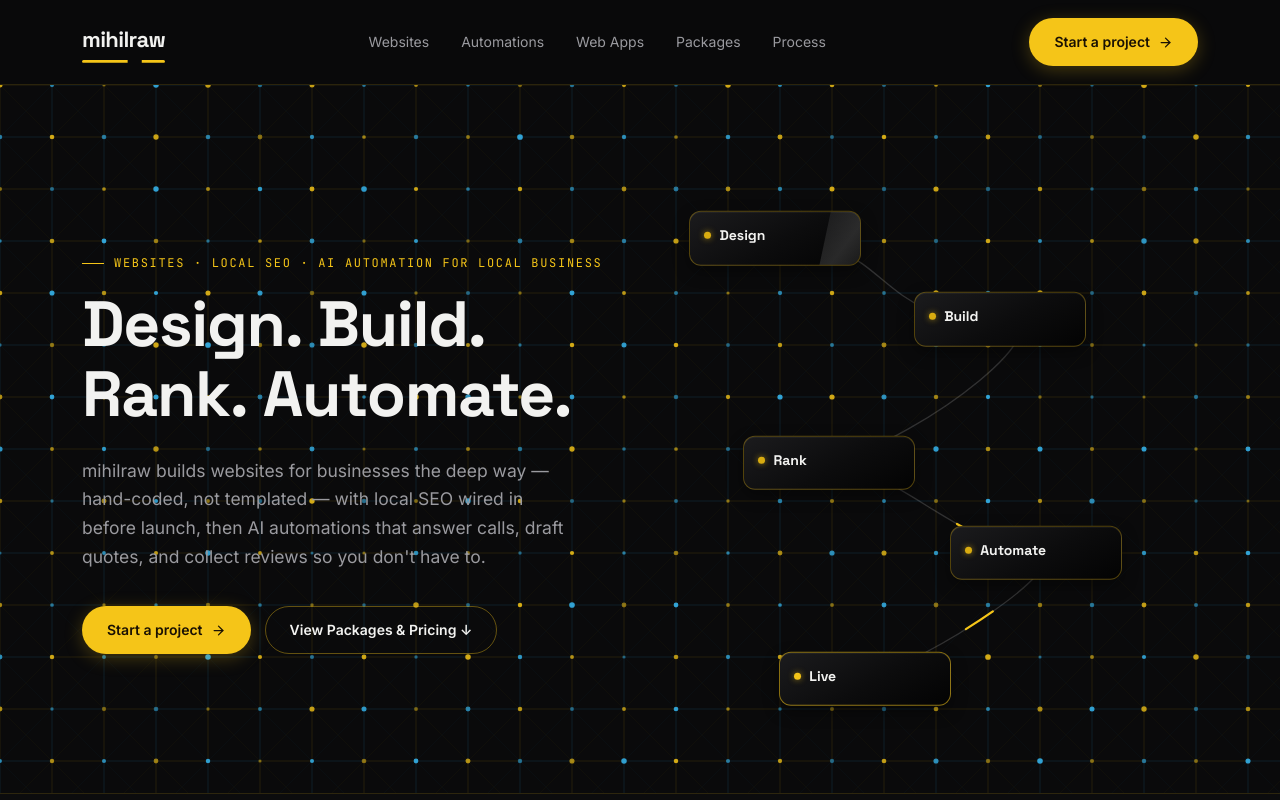
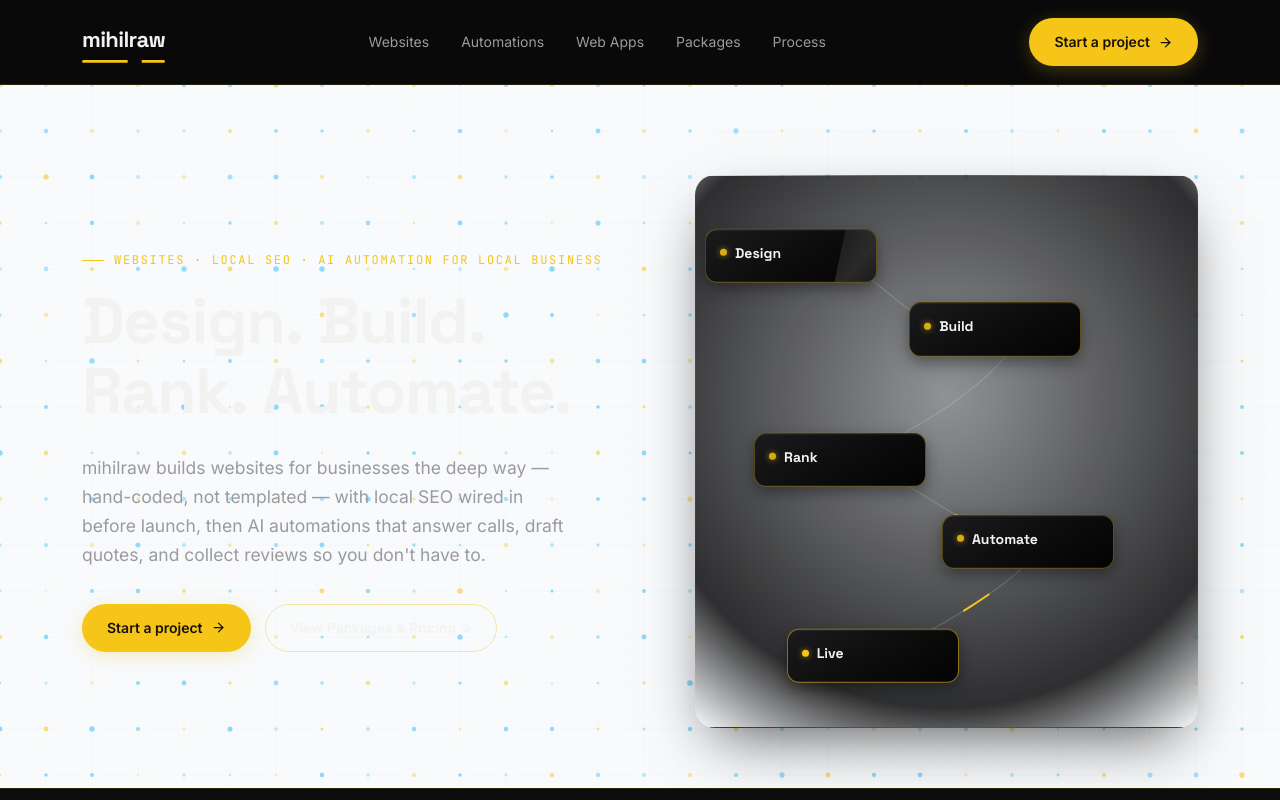
Before and after one commit to Minahil-25/mihilraw, a Next.js app: page / in a window 1280 px wide. Shown: the top 800 px of the page. Built offline with nearby package versions, Linux system fonts and the light colour scheme.

Commit message:
feat(hero): fill 100% of entire hero background with vivid gold and blue constellation dots

```diff
--- a/app/globals.css
+++ b/app/globals.css
@@ -36,7 +36,10 @@ html {
 }
 
 body {
-  background: var(--bg);
+  background:
+    radial-gradient(ellipse 900px 500px at 15% -5%, rgba(255, 255, 255, 0.05), transparent 60%),
+    radial-gradient(ellipse 700px 500px at 100% 10%, rgba(245, 197, 24, 0.045), transparent 55%),
+    var(--bg);
   color: var(--text);
   font-family: var(--font-body);
   line-height: 1.6;
@@ -258,14 +261,20 @@ nav.nav-bar .wrap {
   overflow: hidden;
   padding: 90px 0 60px;
   background: transparent;
+  width: 100%;
 }
 
 .hero-backdrop {
   position: absolute;
-  inset: 0;
+  top: 0;
+  left: 0;
+  right: 0;
+  bottom: 0;
+  width: 100%;
+  height: 100%;
   z-index: 1;
   pointer-events: none;
-  opacity: 1;
+  overflow: hidden;
 }
 
 .hero .wrap {
@@ -320,12 +329,33 @@ nav.nav-bar .wrap {
 /* WORKFLOW CANVAS */
 .canvas-frame {
   position: relative;
-  background: transparent;
-  border: none;
-  padding: 0;
-  box-shadow: none;
-  backdrop-filter: none;
-  -webkit-backdrop-filter: none;
+  overflow: hidden;
+  background: radial-gradient(circle at 50% 40%, rgba(20, 20, 24, 0.45) 0%, rgba(10, 10, 11, 0.85) 75%, transparent 100%);
+  border: 1px solid rgba(255, 255, 255, 0.04);
+  border-radius: var(--radius-lg);
+  padding: 22px;
+  backdrop-filter: blur(16px);
+  -webkit-backdrop-filter: blur(16px);
+  box-shadow: 0 24px 60px -20px rgba(0, 0, 0, 0.7);
+}
+
+.canvas-frame::before {
+  content: "";
+  position: absolute;
+  top: -60%;
+  left: -70%;
+  width: 45%;
+  height: 220%;
+  background: linear-gradient(115deg, transparent, rgba(255, 255, 255, 0.04), transparent);
+  transform: rotate(10deg);
+  animation: frameSheen 8s ease-in-out infinite;
+  pointer-events: none;
+}
+
+@keyframes frameSheen {
+  0% { left: -70%; }
+  45% { left: 130%; }
+  100% { left: 130%; }
 }
 
 .flow-wrap {
--- a/app/page.jsx
+++ b/app/page.jsx
@@ -61,7 +61,7 @@ export default function HomePage() {
       {/* HERO */}
       <header className="hero">
         <div className="hero-backdrop" aria-hidden="true">
-          <ConstellationGrid showOverlayText={false} transparentBackground={true} />
+          <ConstellationGrid showOverlayText={false} />
         </div>
         <div className="wrap">
           <div className="hero-copy">
--- a/components/ui/constellation-grid.tsx
+++ b/components/ui/constellation-grid.tsx
@@ -1,6 +1,6 @@
 'use client';
 
-import React, { useEffect, useRef } from 'react';
+import React, { useEffect, useRef, useState } from 'react';
 
 interface Node {
   x: number;
@@ -18,23 +18,31 @@ interface Node {
 interface ConstellationGridProps {
   className?: string;
   showOverlayText?: boolean;
-  transparentBackground?: boolean;
 }
 
 export default function ConstellationGrid({
   className = '',
-  showOverlayText = true,
-  transparentBackground = false
+  showOverlayText = false
 }: ConstellationGridProps) {
   const canvasRef = useRef<HTMLCanvasElement | null>(null);
   const containerRef = useRef<HTMLDivElement | null>(null);
+  const [isDarkMode, setIsDarkMode] = useState<boolean>(true);
+
+  // Sync theme preference
+  useEffect(() => {
+    const mediaQuery = window.matchMedia('(prefers-color-scheme: dark)');
+    setIsDarkMode(mediaQuery.matches);
+    const handler = (e: MediaQueryListEvent) => setIsDarkMode(e.matches);
+    mediaQuery.addEventListener('change', handler);
+    return () => mediaQuery.removeEventListener('change', handler);
+  }, []);
 
   useEffect(() => {
     const canvas = canvasRef.current;
     const container = containerRef.current;
     if (!canvas || !container) return;
 
-    const ctx = canvas.getContext('2d', { alpha: true });
+    const ctx = canvas.getContext('2d', { alpha: false });
     if (!ctx) return;
 
     let animationFrameId: number;
@@ -43,10 +51,10 @@ export default function ConstellationGrid({
 
     // Mouse velocity & inertial tracking
     const mouse = {
-      x: -2000,
-      y: -2000,
-      prevX: -2000,
-      prevY: -2000,
+      x: -1000,
+      y: -1000,
+      prevX: -1000,
+      prevY: -1000,
       vx: 0,
       vy: 0,
       radius: 220,
@@ -54,55 +62,22 @@ export default function ConstellationGrid({
 
     let nodes: Node[] = [];
 
-    const initNodes = (w: number, h: number) => {
-      nodes = [];
-      const spacing = 52; // Matrix grid spacing
-      // Extended boundaries to guarantee 100% full edge-to-edge coverage
-      const startX = -spacing;
-      const startY = -spacing;
-      const endX = w + spacing * 2;
-      const endY = h + spacing * 2;
+    const handleResize = () => {
+      const dpr = Math.min(window.devicePixelRatio || 1, 2);
+      const parent = container.parentElement;
+      const rect = parent ? parent.getBoundingClientRect() : container.getBoundingClientRect();
 
-      let colIdx = 0;
-      for (let x = startX; x <= endX; x += spacing) {
-        let rowIdx = 0;
-        for (let y = startY; y <= endY; y += spacing) {
-          nodes.push({
-            x,
-            y,
-            vx: 0,
-            vy: 0,
-            baseX: x,
-            baseY: y,
-            radius: Math.random() * 0.8 + 1.8,
-            label: `${(colIdx * 7).toString(16).toUpperCase()}:${(rowIdx * 11).toString(16).toUpperCase()}`,
-            pulse: Math.random() * Math.PI * 2,
-            colorType: (colIdx + rowIdx) % 2 === 0 ? 'yellow' : 'blue',
-          });
-          rowIdx++;
-        }
-        colIdx++;
-      }
-    };
+      width = Math.max(rect.width, window.innerWidth, 300);
+      height = Math.max(rect.height, parent?.offsetHeight || 0, 700);
 
-    const handleResize = () => {
-      if (!container || !canvas || !ctx) return;
-      const dpr = Math.min(window.devicePixelRatio || 1, 2);
-      const rect = container.getBoundingClientRect();
-      const w = Math.max(rect.width || 0, window.innerWidth);
-      const h = Math.max(rect.height || 0, container.offsetHeight || 0, 700);
+      canvas.width = Math.round(width * dpr);
+      canvas.height = Math.round(height * dpr);
+      canvas.style.width = `${width}px`;
+      canvas.style.height = `${height}px`;
 
-      width = w;
-      height = h;
-
-      canvas.width = Math.floor(w * dpr);
-      canvas.height = Math.floor(h * dpr);
-      canvas.style.width = `${w}px`;
-      canvas.style.height = `${h}px`;
-
-      // Set scale once per resize to prevent cumulative compound scaling
-      ctx.setTransform(dpr, 0, 0, dpr, 0, 0);
-      initNodes(w, h);
+      ctx.setTransform(1, 0, 0, 1, 0, 0);
+      ctx.scale(dpr, dpr);
+      initNodes();
     };
 
     const handleMouseMove = (e: MouseEvent) => {
@@ -112,19 +87,45 @@ export default function ConstellationGrid({
     };
 
     const handleMouseLeave = () => {
-      mouse.x = -2000;
-      mouse.y = -2000;
+      mouse.x = -1000;
+      mouse.y = -1000;
+    };
+
+    const initNodes = () => {
+      nodes = [];
+      const spacing = 46; // Dense, seamless dot grid across whole hero
+      const cols = Math.ceil(width / spacing) + 2;
+      const rows = Math.ceil(height / spacing) + 2;
+
+      for (let i = 0; i < cols; i++) {
+        for (let j = 0; j < rows; j++) {
+          const x = i * spacing;
+          const y = j * spacing;
+          nodes.push({
+            x,
+            y,
+            vx: 0,
+            vy: 0,
+            baseX: x,
+            baseY: y,
+            radius: Math.random() * 1.4 + 1.2,
+            label: `${(i * 7).toString(16).toUpperCase()}:${(j * 11).toString(16).toUpperCase()}`,
+            pulse: Math.random() * Math.PI * 2,
+            colorType: (i + j) % 3 === 0 ? 'yellow' : 'blue',
+          });
+        }
+      }
     };
 
     handleResize();
 
-    const ro = new ResizeObserver(() => {
+    const resizeObserver = new ResizeObserver(() => {
       handleResize();
     });
-    ro.observe(container);
     if (container.parentElement) {
-      ro.observe(container.parentElement);
+      resizeObserver.observe(container.parentElement);
     }
+    resizeObserver.observe(container);
 
     window.addEventListener('resize', handleResize);
     window.addEventListener('mousemove', handleMouseMove);
@@ -145,16 +146,15 @@ export default function ConstellationGrid({
 
       const speed = Math.sqrt(mouse.vx * mouse.vx + mouse.vy * mouse.vy);
 
-      // Distinct Yellow (#f5c518) and Light Blue (#38bdf8) accents
-      const yellowAccent = '245, 197, 24'; // Yellow
-      const lightBlueAccent = '56, 189, 248'; // Light Blue
+      // Colors
+      const bgColor = isDarkMode ? '#0a0a0b' : '#f8fafc';
+      const nodeDefaultColor = isDarkMode ? '200, 200, 210' : '15, 23, 42';
+      const yellowAccent = '245, 197, 24'; // mihilraw Gold/Yellow
+      const lightBlueAccent = '56, 189, 248'; // Sky Light Blue
 
-      if (transparentBackground) {
-        ctx.clearRect(0, 0, width + 50, height + 50);
-      } else {
-        ctx.fillStyle = '#0a0a0b';
-        ctx.fillRect(0, 0, width, height);
-      }
+      // Fill full hero dark background
+      ctx.fillStyle = bgColor;
+      ctx.fillRect(0, 0, width, height);
 
       // Node Physics Engine (Hooke's Law Spring-Mass-Damping system)
       const SPRING_K = 18; // Spring stiffness
@@ -196,8 +196,8 @@ export default function ConstellationGrid({
         n.y += n.vy * dt * 60;
       }
 
-      // Draw Connections (Optimized Distance Culling)
-      const MAX_CONN_DIST = 80;
+      // Draw Connections (Distance Culling)
+      const MAX_CONN_DIST = 75;
       const MAX_CONN_DIST_SQ = MAX_CONN_DIST * MAX_CONN_DIST;
 
       for (let i = 0; i < nodes.length; i++) {
@@ -211,11 +211,11 @@ export default function ConstellationGrid({
 
           if (distSq < MAX_CONN_DIST_SQ) {
             const nDist = Math.sqrt(distSq);
-            const alpha = (1 - nDist / MAX_CONN_DIST) * 0.38;
+            const alpha = (1 - nDist / MAX_CONN_DIST) * (isDarkMode ? 0.35 : 0.12);
 
             const connColor = n.colorType === 'yellow' ? yellowAccent : lightBlueAccent;
             ctx.strokeStyle = `rgba(${connColor}, ${alpha})`;
-            ctx.lineWidth = 0.9;
+            ctx.lineWidth = 0.8;
             ctx.beginPath();
             ctx.moveTo(n.x, n.y);
             ctx.lineTo(n2.x, n2.y);
@@ -224,7 +224,7 @@ export default function ConstellationGrid({
         }
       }
 
-      // Render Node Points & Interactive Highlights
+      // Render Dotted Node Points & Interactive Highlights
       for (let i = 0; i < nodes.length; i++) {
         const n = nodes[i];
         const dx = mouse.x - n.x;
@@ -234,33 +234,35 @@ export default function ConstellationGrid({
 
         const currentAccent = n.colorType === 'yellow' ? yellowAccent : lightBlueAccent;
 
-        // High contrast dot opacity
-        const baseAlpha = isNear ? 1.0 : 0.65 + Math.sin(n.pulse) * 0.2;
+        // Visible glowing dots across whole grid
+        const baseAlpha = isNear ? 1 : 0.55 + Math.sin(n.pulse) * 0.18;
 
-        ctx.fillStyle = `rgba(${currentAccent}, ${baseAlpha})`;
+        ctx.fillStyle = isNear
+          ? `rgba(${currentAccent}, ${baseAlpha})`
+          : `rgba(${currentAccent}, ${baseAlpha * 0.75})`;
 
         const currentRadius = isNear
           ? n.radius * 2.2
           : n.radius + Math.sin(n.pulse) * 0.3;
 
         ctx.beginPath();
-        ctx.arc(n.x, n.y, Math.max(1, currentRadius), 0, Math.PI * 2);
+        ctx.arc(n.x, n.y, Math.max(0.6, currentRadius), 0, Math.PI * 2);
         ctx.fill();
 
-        // High-tech Spatial Radar Rings on active proximity
-        if (dist < 95) {
+        // Spatial Radar Rings on active proximity
+        if (dist < 90) {
           const pulseRing = ((n.pulse * 20) % 30) + 4;
-          const ringAlpha = (1 - pulseRing / 34) * 0.55;
+          const ringAlpha = (1 - pulseRing / 34) * 0.5;
 
           ctx.strokeStyle = `rgba(${currentAccent}, ${ringAlpha})`;
-          ctx.lineWidth = 1.2;
+          ctx.lineWidth = 1;
           ctx.beginPath();
           ctx.arc(n.x, n.y, pulseRing, 0, Math.PI * 2);
           ctx.stroke();
 
           // Hex Coordinate Readout
-          ctx.font = '9px ui-monospace, SFMono-Regular, Consolas, monospace';
-          ctx.fillStyle = `rgba(${currentAccent}, 0.95)`;
+          ctx.font = '8px ui-monospace, SFMono-Regular, Consolas, monospace';
+          ctx.fillStyle = `rgba(${currentAccent}, 0.85)`;
           ctx.fillText(n.label, n.x + 10, n.y - 10);
         }
       }
@@ -272,22 +274,23 @@ export default function ConstellationGrid({
 
     return () => {
       cancelAnimationFrame(animationFrameId);
-      ro.disconnect();
+      resizeObserver.disconnect();
       window.removeEventListener('resize', handleResize);
       window.removeEventListener('mousemove', handleMouseMove);
       window.removeEventListener('mouseleave', handleMouseLeave);
     };
-  }, [transparentBackground]);
+  }, [isDarkMode]);
 
   return (
     <div
       ref={containerRef}
-      className={`relative w-full h-full ${transparentBackground ? 'min-h-0 bg-transparent' : 'min-h-[400px] bg-[#0a0a0b]'} overflow-hidden select-none ${className}`}
-      style={{ isolation: 'isolate' }}
+      className={`absolute inset-0 w-full h-full overflow-hidden select-none pointer-events-none ${className}`}
+      style={{ position: 'absolute', top: 0, left: 0, width: '100%', height: '100%' }}
     >
       <canvas
         ref={canvasRef}
-        className={`absolute inset-0 block ${transparentBackground ? 'cursor-default' : 'cursor-crosshair'} w-full h-full pointer-events-none`}
+        className="absolute inset-0 block w-full h-full"
+        style={{ width: '100%', height: '100%', display: 'block' }}
       />
 
       {showOverlayText && (
```
